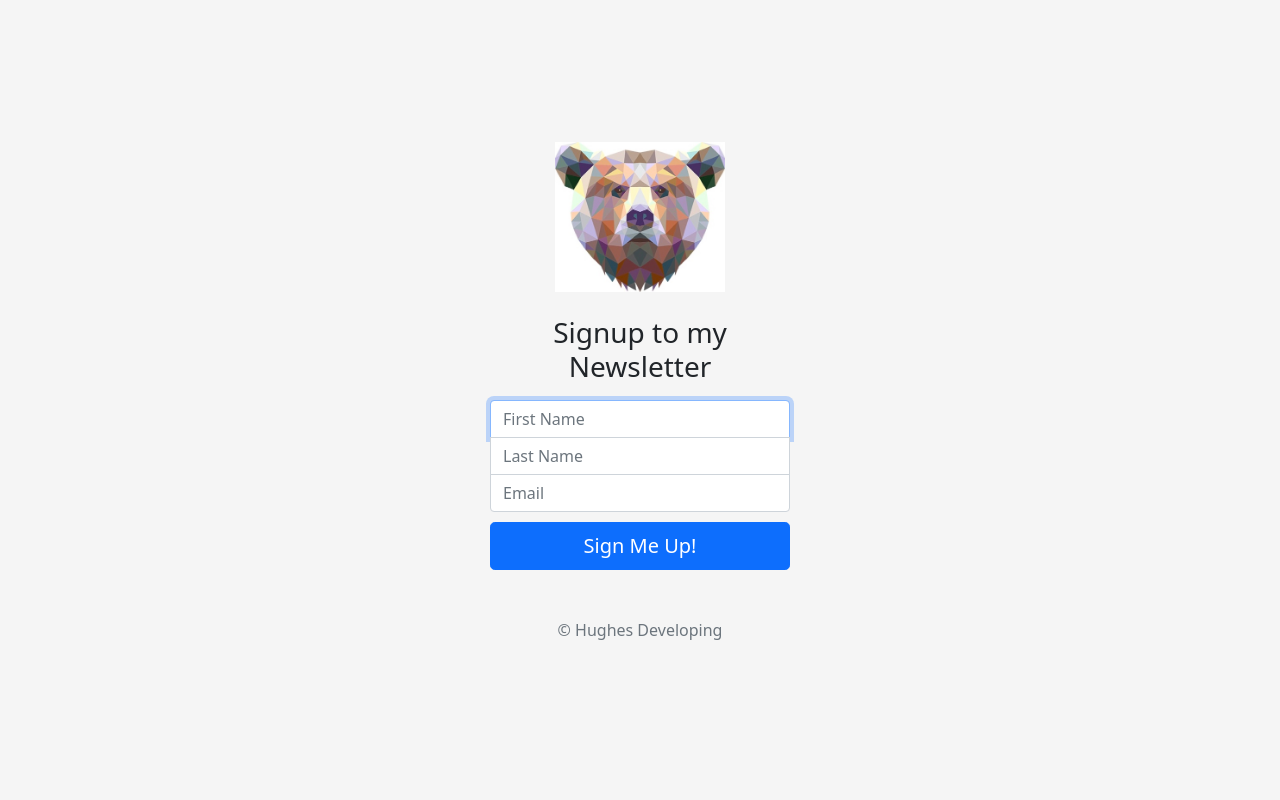
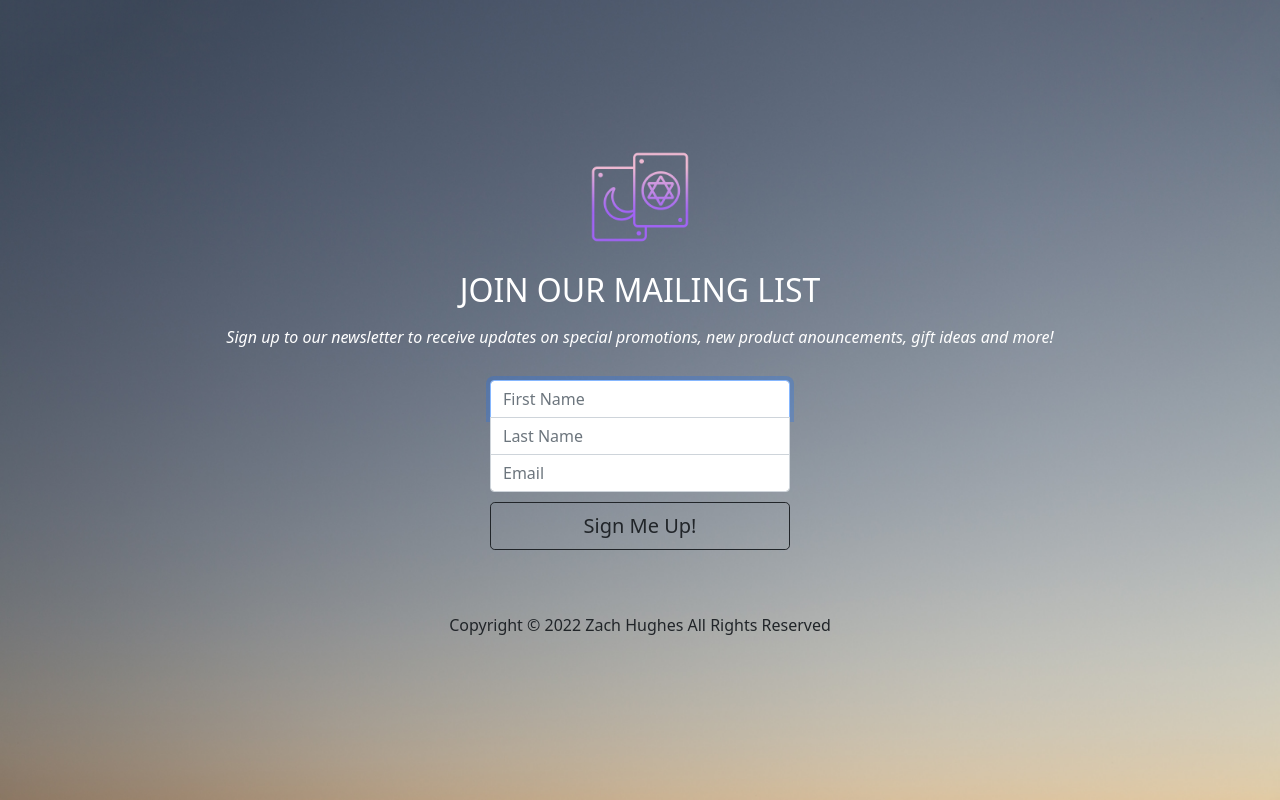
Before and after one commit to Z-Hughes/Newsletter-Signup, a website: page signup.html in a window 1280 px wide. Drawn offline with nearby package versions, Linux system fonts and the light colour scheme.

Commit message:
Style and layout changes

```diff
--- a/public/css/styles.css
+++ b/public/css/styles.css
@@ -9,6 +9,24 @@ body {
   padding-top: 40px;
   padding-bottom: 40px;
   background-color: #f5f5f5;
+  background-image: url(../image/bg.jpg);
+  background-size: cover;
+  background-repeat: no-repeat;
+  /* color: white; */
+
+  /* height: 100vh; */
+}
+
+div {
+  margin: auto;
+}
+
+h1 {
+  font-size: 2rem;
+}
+
+.text {
+  color:white;
 }
 
 .form-signin {
@@ -42,3 +60,10 @@ body {
   border-top-left-radius: 0;
   border-top-right-radius: 0;
 }
+
+@media (min-width: 768px) {
+  body{
+    align-items: flex-start;
+  }
+
+}
--- a/signup.html
+++ b/signup.html
@@ -1,18 +1,12 @@
 <!doctype html>
 <html lang="en">
 
-
 <head>
   <meta charset="utf-8">
-  <meta name="viewport" content="width=device-width, initial-scale=1">
-  <meta name="description" content="">
-  <meta name="author" content="Mark Otto, Jacob Thornton, and Bootstrap contributors">
-  <meta name="generator" content="Hugo 0.88.1">
-
-  <title>Newsletter Signup</title>
+  <meta name="viewport" content="width=device-width, initial-scale=1.0" >
+  <title>Newsletter</title>
 
   <link rel="canonical" href="https://getbootstrap.com/docs/5.1/examples/sign-in/">
-
 
   <!-- Bootstrap core CSS -->
   <link href="https://cdn.jsdelivr.net/npm/bootstrap@5.1.3/dist/css/bootstrap.min.css" rel="stylesheet" integrity="sha384-1BmE4kWBq78iYhFldvKuhfTAU6auU8tT94WrHftjDbrCEXSU1oBoqyl2QvZ6jIW3" crossorigin="anonymous">
@@ -42,19 +36,22 @@
 </head>
 
 <body class="text-center">
+  <div class"container-fluid align-items-center">
+    <img class="mb-4" src="image/tarot.png" alt="" width="100" height="100">
+    <h1 class="mb-3 fw-normal text">JOIN OUR MAILING LIST</h1>
+    <p class="text"><em>Sign up to our newsletter to receive updates on special promotions, new product anouncements, gift ideas and more! </em></p>
 
   <form action="/" class="form-signin" method="POST">
-    <img class="mb-4" src="image/bear.jpeg" alt="" width="170" height="150">
-    <h1 class="h3 mb-3 fw-normal">Signup to my Newsletter</h1>
+
 
     <input type="text" name="fName" class="form-control top" placeholder="First Name" required autofocus>
     <input type="text" name="lName" class="form-control middle" placeholder="Last Name" required>
     <input type="email" name="email" class="form-control bottom" placeholder="Email" required>
 
-    <button class="w-100 btn btn-lg btn-primary" type="submit">Sign Me Up!</button>
-    <p class="mt-5 mb-3 text-muted">&copy; Hughes Developing</p>
+    <button class="w-100 btn btn-lg btn-outline-dark" type="submit">Sign Me Up!</button>
   </form>
-
+  <p class="mt-5 mb-3 class="mt-5 mb-3 text-muted">Copyright &copy; <script>document.write(new Date().getFullYear())</script> Zach Hughes All Rights Reserved</p>
+</div>
 </body>
 
 </html>
```
Also changed, not shown: failure.html (+1 -1 lines), success.html (+1 -1 lines), public/image/bear.jpeg (deleted), public/image/bg.jpg (added), public/image/tarot.png (added).
